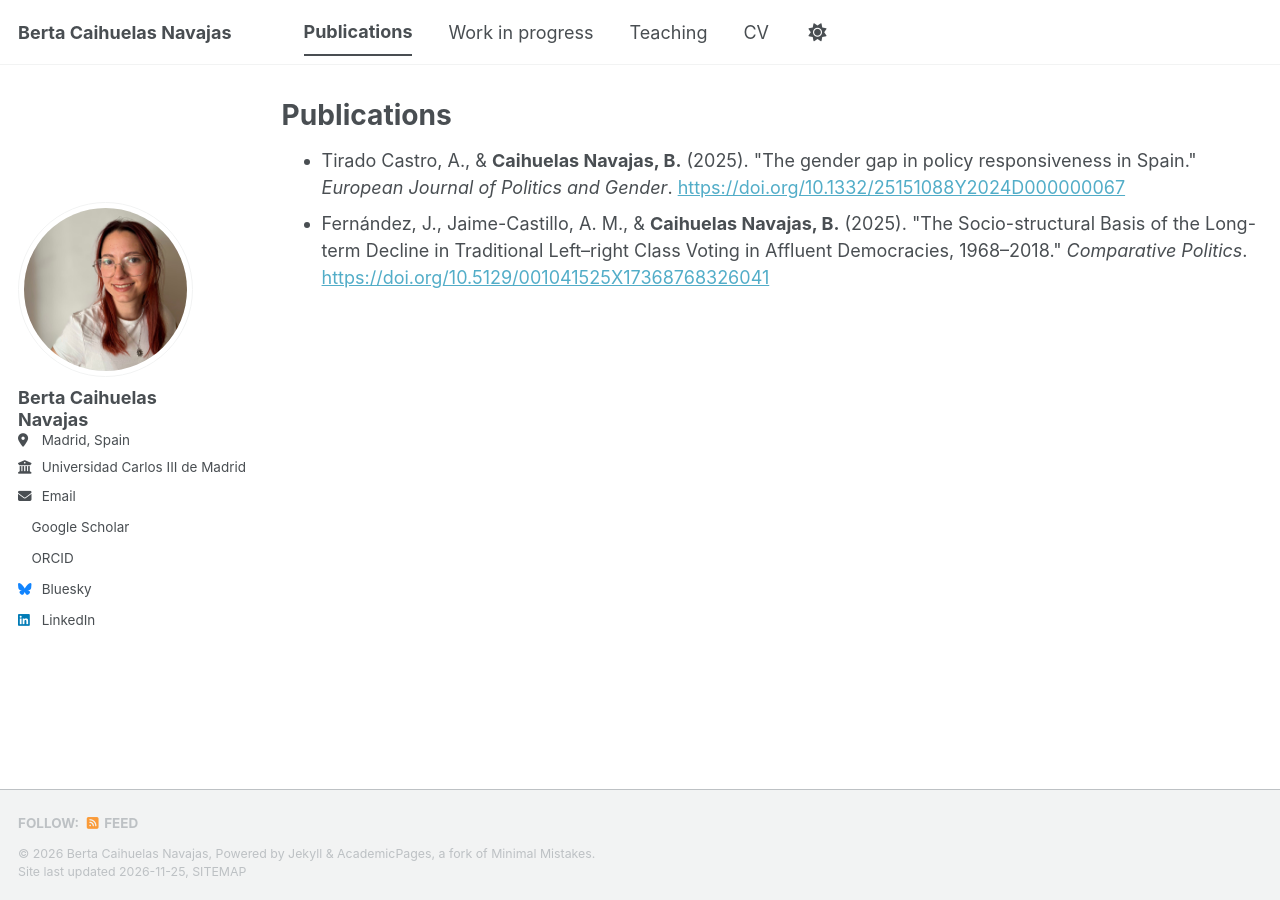
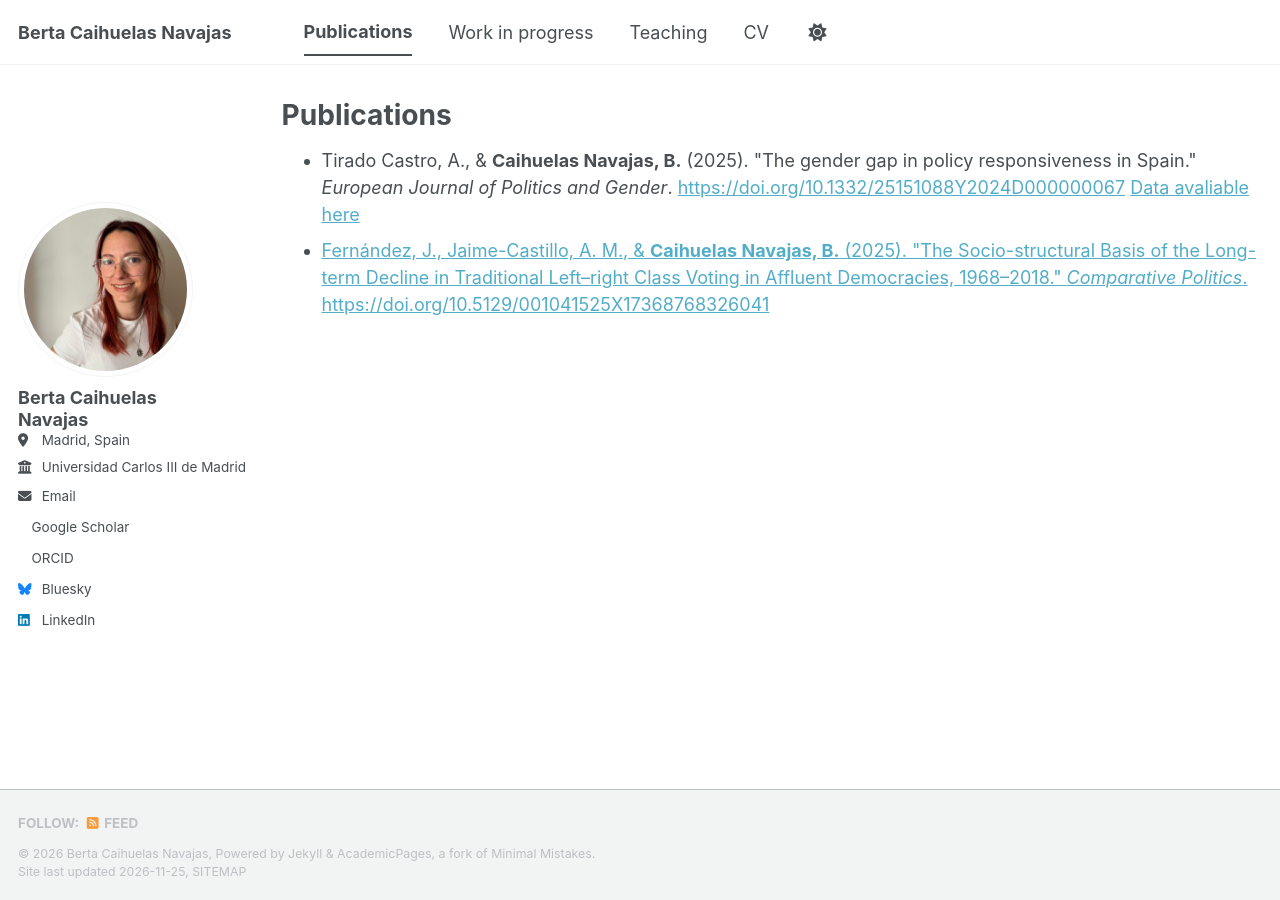
Before and after one commit to bcaihuelas/bcaihuelas.github.io, a Jekyll site: the page built from _pages/publications.html, in a window 1280 px wide. Built offline with Jekyll 4.4.1, drawn with Linux system fonts in a browser that asks for light colours; a style sheet for code colours, icons or effects is not loaded.

Commit message:
Update publications.html

```diff
--- a/_pages/publications.html
+++ b/_pages/publications.html
@@ -13,6 +13,7 @@ author_profile: true
     "The gender gap in policy responsiveness in Spain."
     <i>European Journal of Politics and Gender</i>.
     <a href="https://doi.org/10.1332/25151088Y2024D000000067">https://doi.org/10.1332/25151088Y2024D000000067</a>
+    <a href="https://osf.io/8c265/overview">Data avaliable here
   </li>
   <li>
     Fernández, J., Jaime-Castillo, A. M., &amp; <strong>Caihuelas Navajas, B.</strong> (2025).
```
